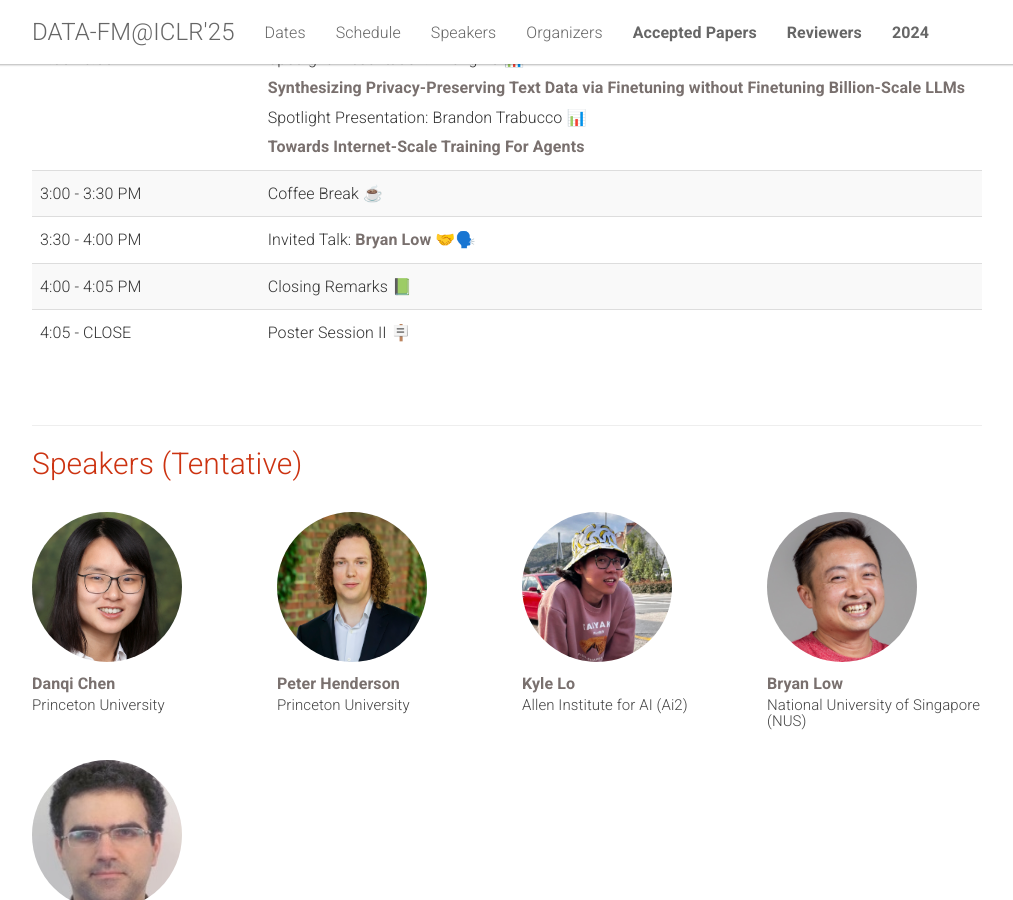
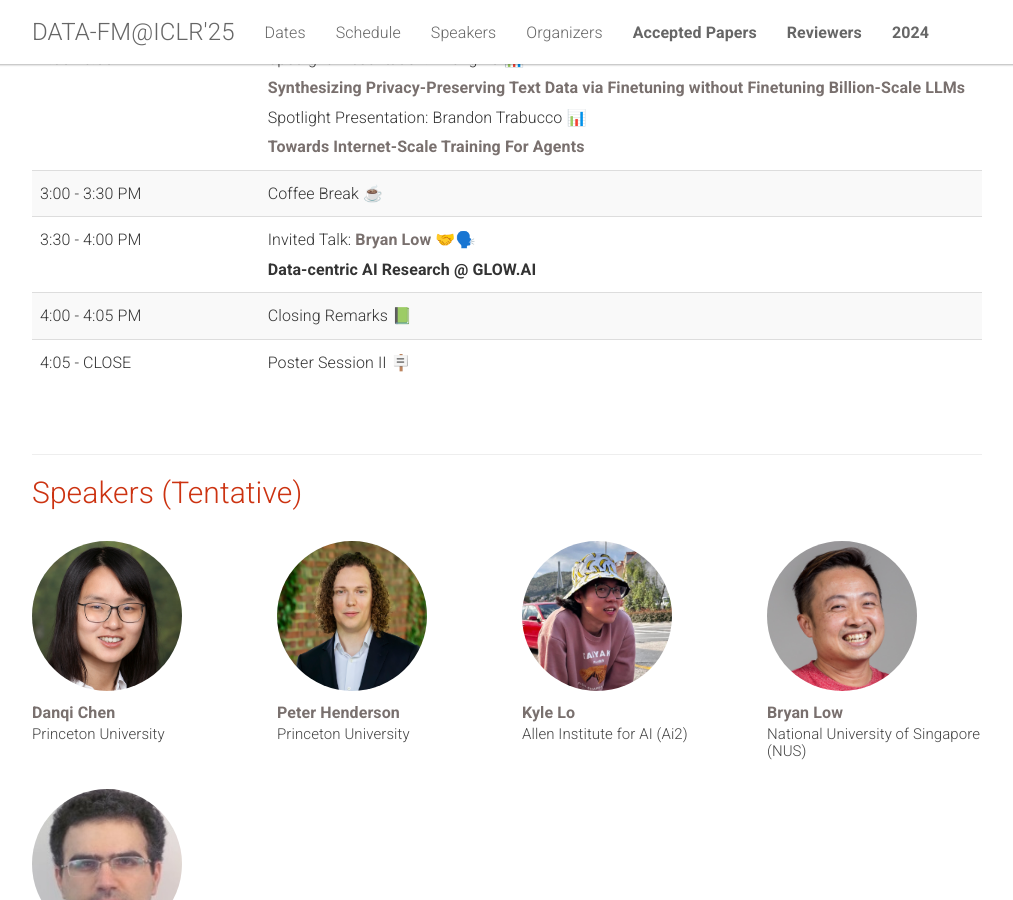
Before and after one commit to datafm/datafm.github.io, a Jekyll site: the page built from _pages/home.md, in a window 1280 px wide and 900 px high, scrolled down 3647 px. Shown: the whole window, without its empty margins (133-1146 px from the left). Built offline with Jekyll 4.4.1, drawn with Linux system fonts in a browser that asks for light colours.

Commit message:
topic
topic added

```diff
--- a/_pages/home.md
+++ b/_pages/home.md
@@ -331,7 +331,8 @@ To sustain our review and program selection processes, we require <b>at least on
         <tr>
           <td>3:30 - 4:00 PM</td>
           <td>
-            Invited Talk: <a href="https://www.comp.nus.edu.sg/~lowkh/" target="_blank" > Bryan Low</a> 🤝🗣️
+            Invited Talk: <a href="https://www.comp.nus.edu.sg/~lowkh/" target="_blank" > Bryan Low</a> 🤝🗣️ <br>
+             <b>Data-centric AI Research @ GLOW.AI</b>
           </td>
         </tr>
         <!-- <tr>
```
